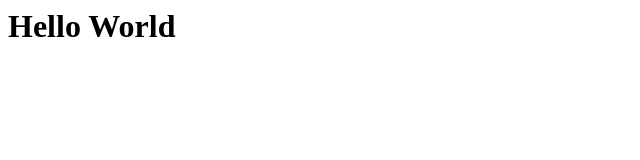
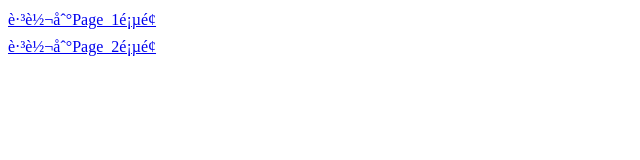
Before and after one commit to ig0000/ig0000.github.io, a plain HTML site: page index.html in a window 1280 px wide. Shown: the whole page, without its empty margins (0-640 px from the left). Drawn offline with Linux system fonts and the light colour scheme.

Commit message:
Update index.html

```diff
--- a/index.html
+++ b/index.html
@@ -1 +1,12 @@
-<h1>Hello World</h1>
+<!DOCTYPE html>
+<html>
+<head>
+<mete charset="utf-8">
+<title>主页面</title>
+</head>
+<body>
+<a href="0000.html">跳转到Page_1页面</a>
+<br>
+<a href="page/Page_2.html">跳转到Page_2页面</a>
+</body>
+</html>
```
